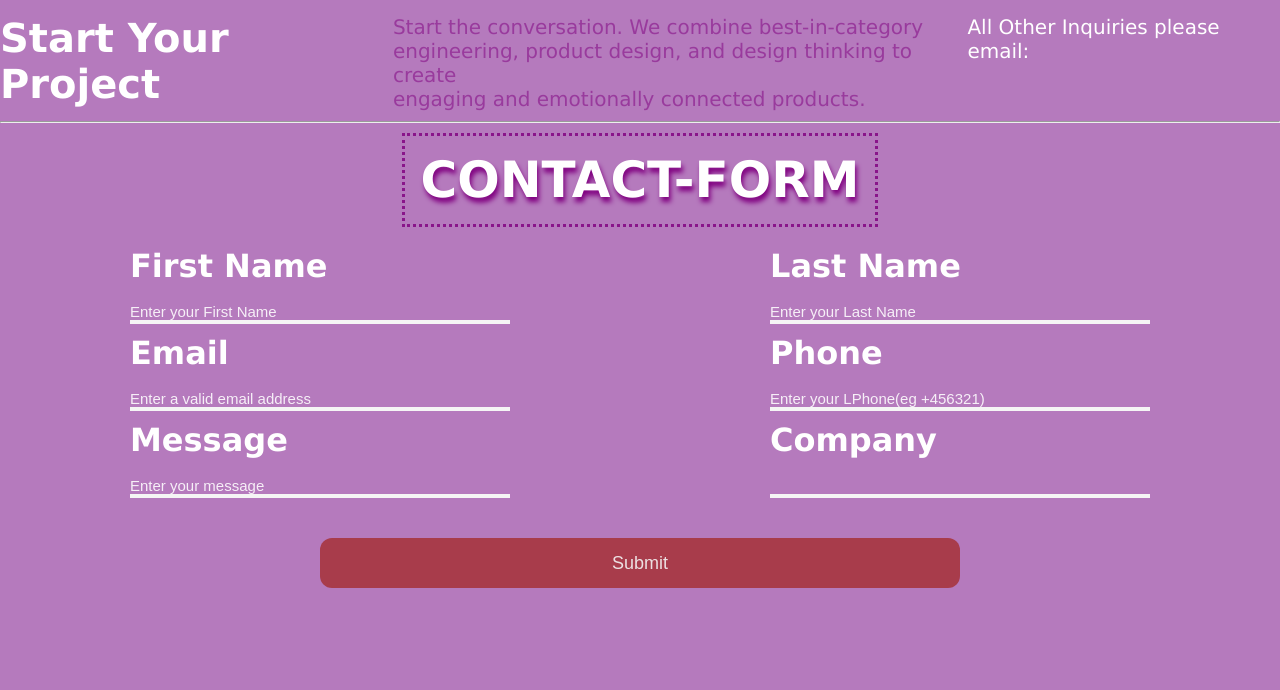
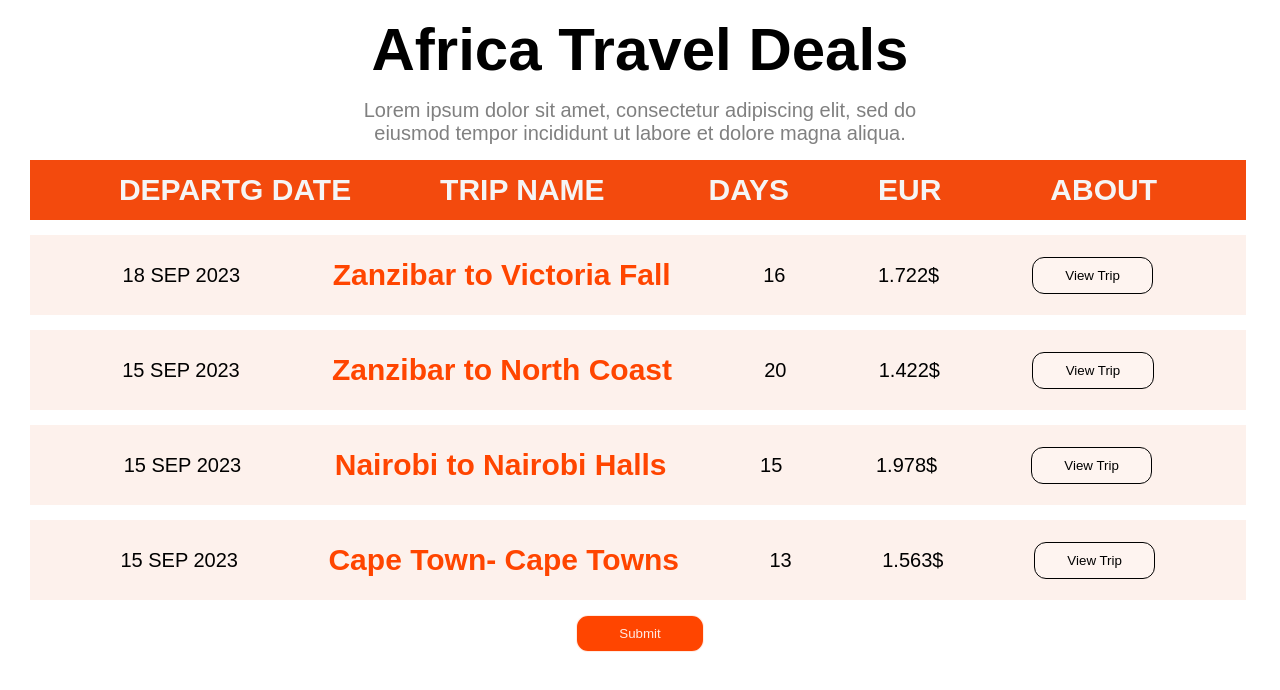
Before and after one commit to anshita-yadav/htdocs1, a React (Create React App) app in the folder reactapp/: page / in a window 1280 px wide. Shown: the top 690 px of the page. Built offline with nearby package versions, Linux system fonts and the light colour scheme.

Commit message:
Travelpage

```diff
--- a/reactapp/src/App.js
+++ b/reactapp/src/App.js
@@ -9,13 +9,14 @@ import { Mobirisepage } from "./components/Mobirisepage";
 import { StyleBinding } from "./components/Stylebinding";
 import { ClassBinding } from "./components/Classbinding";
 import { Contactform } from "./components/Contactform";
+import { Travelpage } from "./components/Travelpage";
 
 const App = ()=>{
 
 
   return(
     <>
-    <Contactform/>
+    <Travelpage/>
 
     </>
   )
--- /dev/null
+++ b/reactapp/src/components/Travelpage.css
@@ -0,0 +1,73 @@
+* {
+  padding: 0;
+  margin: 0;
+}
+
+.t-content {
+  font-family: Arial, Helvetica, sans-serif;
+  font-size: 20px;
+}
+
+.t-center {
+  text-align: center;
+}
+
+.t-flex {
+  display: flex;
+  justify-content: space-evenly;
+  align-items: center;
+}
+
+.t-nav {
+  background-color: rgb(243, 74, 13);
+  height: 60px;
+  color: whitesmoke;
+}
+.t-margin {
+  margin-top: 15px;
+  margin-bottom: 15px;
+}
+
+.t-main {
+  background-color: rgba(245, 192, 172, 0.226);
+  height: 80px;
+}
+
+.t-width {
+  width: 95%;
+  margin-left: 30px;
+}
+
+.t-button {
+  border-radius: 12px;
+  padding: 10px;
+  width: 10%;
+  border: 1px solid;
+  background-color: rgba(255, 255, 255, 0.178);
+}
+.t-col {
+  color: gray;
+  font-size: 20px;
+}
+
+.t-font {
+  font-size: 60px;
+}
+
+.t-orange {
+  color: orangered;
+}
+
+.t-days {
+  margin-left: 15px;
+  position: relative;
+}
+
+.t-but {
+  background-color: orangered;
+  color: rgba(255, 255, 255, 0.89);
+}
+
+.t-right {
+  margin-right: 20px;
+}
--- /dev/null
+++ b/reactapp/src/components/Travelpage.jsx
@@ -0,0 +1,66 @@
+import React from "react";
+
+import "./Travelpage.css";
+
+const Travelpage = () => {
+  return (
+    <>
+      <div className="t-content">
+        <form action="#">
+          <div className="t-center">
+            <h1 className="t-margin t-font">Africa Travel Deals</h1>
+
+            <p className="t-margin t-col">
+              Lorem ipsum dolor sit amet, consectetur adipiscing elit, sed do
+              <p>eiusmod tempor incididunt ut labore et dolore magna aliqua.</p>
+            </p>
+          </div>
+          <nav className="t-flex t-nav t-width">
+            <h2>DEPARTG DATE</h2>
+            <h2>TRIP NAME</h2>
+            <h2 className="t-days">DAYS</h2>
+            <h2 className="t-right"> EUR</h2>
+            <h2>ABOUT</h2>
+          </nav>
+          <main>
+            <div className="t-flex t-margin t-main t-width">
+              <label>18 SEP 2023 </label>
+              <h2 className="t-orange">Zanzibar to Victoria Fall</h2>
+              <label>16</label>
+              <label>1.722$</label>
+              <button className="t-button">View Trip</button>
+            </div>
+
+            <div className="t-flex t-margin t-main t-width">
+              <label>15 SEP 2023 </label>
+              <h2 className="t-orange"> Zanzibar to North Coast</h2>
+              <label>20</label>
+              <label>1.422$</label>
+              <button className="t-button">View Trip</button>
+            </div>
+
+            <div className="t-flex t-margin t-main t-width">
+              <label>15 SEP 2023 </label>
+              <h2 className="t-orange">Nairobi to Nairobi Halls</h2>
+              <label>15</label>
+              <label>1.978$</label>
+              <button className="t-button">View Trip</button>
+            </div>
+            <div className="t-flex t-margin t-main t-width">
+              <label>15 SEP 2023 </label>
+              <h2 className="t-orange">Cape Town- Cape Towns</h2>
+              <label>13</label>
+              <label>1.563$</label>
+              <button className="t-button">View Trip</button>
+            </div>
+          </main>
+          <div className="t-center">
+            <button className="t-button t-but ">Submit</button>
+          </div>
+        </form>
+      </div>
+    </>
+  );
+};
+
+export { Travelpage };
```
